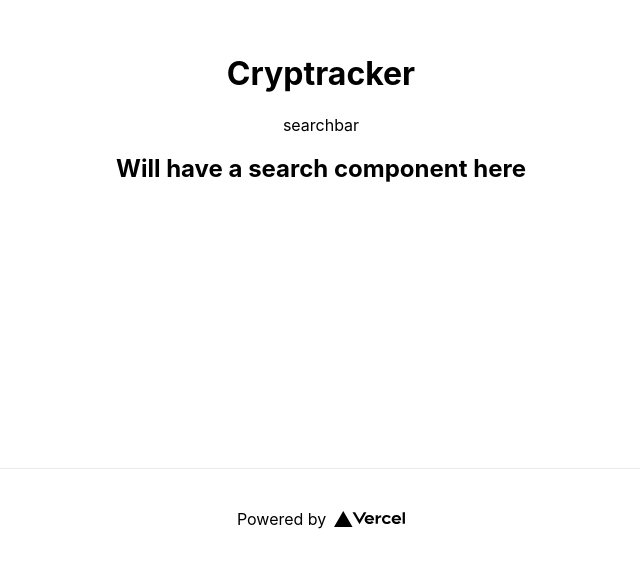
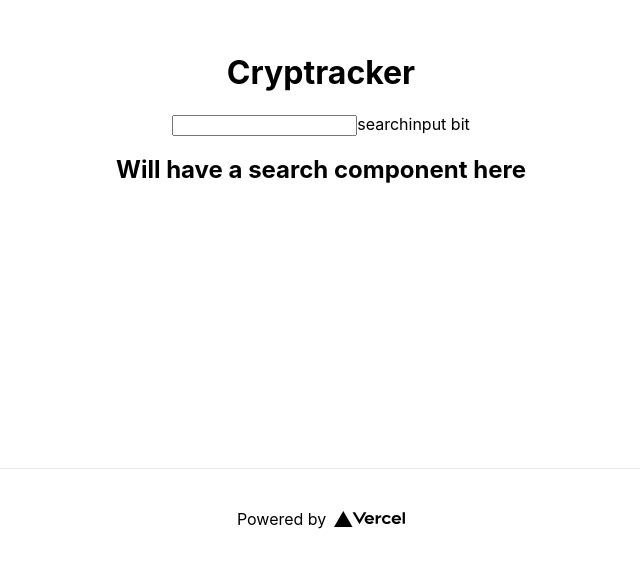
Before and after one commit to Bilal-Nadeem-Ahmed/cryptracker-, a Next.js app: page / in a window 1280 px wide. Shown: the part 232-800 px from the top of the page, without its empty margins (319-959 px from the left). Built offline with nearby package versions, Linux system fonts and the light colour scheme.

Commit message:
created search bar with set state

```diff
--- a/components/search/index.js
+++ b/components/search/index.js
@@ -1,5 +1,12 @@
+import { useState } from 'react'
+import SearchBar from './subcomponents/searchBar'
 const Search = () => {
-  return <div>searchbar</div>
+  const [searchQuery, setSearchQuery] = useState()
+  return (
+    <div>
+      <SearchBar setSearch={setSearchQuery} item={searchQuery} />
+    </div>
+  )
 }
 
 export default Search
--- /dev/null
+++ b/components/search/subcomponents/searchBar/index.js
@@ -0,0 +1,14 @@
+const SearchBar = ({ setSearch, item }) => {
+  const handleChange = (e) => {
+    let newVal = e.target.value
+    setSearch(newVal)
+  }
+  return (
+    <div>
+      <input onChange={(e) => handleChange(e)} type="text" />
+      searchinput{item} bit
+    </div>
+  )
+}
+
+export default SearchBar
```
